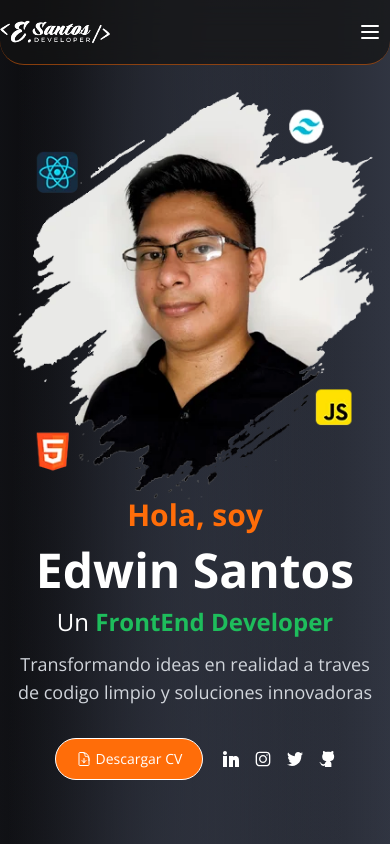
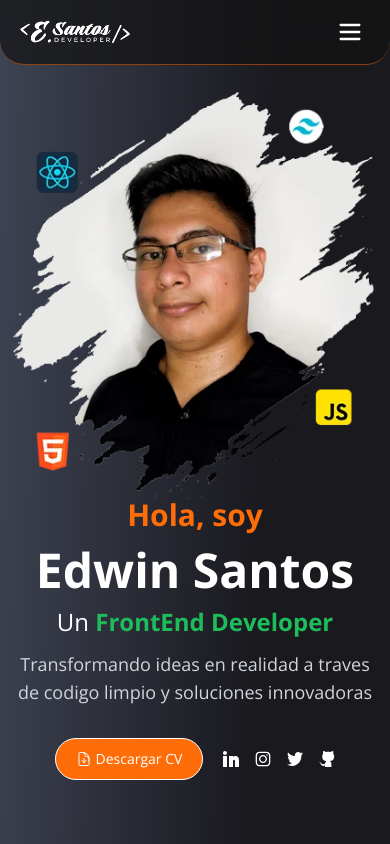
Before and after one commit to Hardash01/porfolio-deployment, a Next.js app: page / in a window 390 px wide. Shown: the top 844 px of the page. Built offline with nearby package versions, Linux system fonts and the light colour scheme.

Commit message:
navegacion

```diff
--- a/components/Footer.js
+++ b/components/Footer.js
@@ -3,7 +3,7 @@ import { redesData, enlacesData, webAbout } from "../data/redesData"
 
 export default function Footer() {
     return(
-        <div className="bg-negrochido backdrop-blur-md bg-opacity-70 rounded-t-3xl border-t border-t-naranja border-opacity-50">
+        <div className="bg-negrochido backdrop-blur-md bg-opacity-80 rounded-t-3xl border-t border-t-naranja border-opacity-50">
             <div className="max-w-screen-xl mx-auto md:w-5/6 lg:w-4/6">
                 <div className="flex flex-col md:flex-row justify-center items-center md:items-start md:justify-between mx-3 md:mx-0 py-10 font-body">
                     <div className="flex flex-col items-center md:items-start md:text-left justify-center mb-5 md:mb-0 text-center md:w-1/3 [text-wrap:balance]">
--- a/components/Header.js
+++ b/components/Header.js
@@ -10,28 +10,28 @@ export default function Header() {
 
   return (
     <nav className="sticky top-0 z-20 bg-black backdrop-blur-md bg-opacity-70 rounded-b-3xl border-b border-b-naranja border-opacity-50">
-      <div className="max-w-screen-xl flex flex-wrap items-center justify-between mx-auto md:w-5/6 lg:w-4/6 py-3 md:pl-0 ">
+      <div className="max-w-screen-xl px-5 mg:px-0 flex flex-wrap items-center justify-between mx-auto md:w-5/6 lg:w-4/6 py-3 md:pl-0 ">
         <a href='#inicio' className="flex items-center pl-0">
           <img src="/img/logo.svg" width={110} height={35} alt="Logo EdwinSantos" />
         </a>
         <button
           onClick={toggleMenu}
           type="button"
-          className="inline-flex items-center p-2 w-10 h-10 justify-center text-sm rounded-lg md:hidden"
+          className="inline-flex items-center p-0 w-10 h-10 justify-center text-sm rounded-lg md:hidden"
           aria-controls="navbar-default"
           aria-expanded={isMenuOpen}
         >
           <span className="sr-only">Open main menu</span>
           {isMenuOpen ? (
-            <XIcon className="w-6 h-6 text-white" aria-hidden="true" />
+            <XIcon className="w-7 h-7 text-white" aria-hidden="true" />
           ) : (
-            <MenuIcon className="w-6 h-6 text-white" aria-hidden="true" />
+            <MenuIcon className="w-7 h-7 text-white" aria-hidden="true" />
           )}
         </button>
         <div
           className={`absolute top-full left-0 px-1 pb-1 w-full md:w-auto ${
             isMenuOpen ? 'block bg-grisoscuro' : 'hidden'
-          } transition-all duration-500 ease-in-out md:flex md:items-center md:space-x-8  md:relative md:bg-transparent`}
+          } transition-all duration-500 ease-in-out md:flex md:items-center md:space-x-8 md:relative md:bg-transparent`}
           id="navbar-default"
         >
           <ul className="text-sm md:text-sm lg:text-sm 2xl:text-lg flex flex-col p-4 md:p-0 mt-4 border border-naranja700 rounded-lg md:flex-row md:space-x-8 md:mt-0 md:border-0">
--- a/styles/globals.css
+++ b/styles/globals.css
@@ -7,7 +7,5 @@
 body {
   /* background-color: #1c0531; */
   /* background-color: #2a383a; */
-  background-size: 100% 100%;
-background-position: 0px 0px,0px 0px,0px 0px,0px 0px,0px 0px;
-background-image: radial-gradient(49% 81% at 45% 47%, #3e4454 0%, #073AFF00 100%),radial-gradient(113% 91% at 17% -2%, #09090b 1%, #FF000000 99%),radial-gradient(142% 91% at 83% 7%, #3e4454 1%, #FF000000 99%),radial-gradient(142% 91% at -6% 74%, #000000FF 1%, #FF000000 99%),linear-gradient(0deg, #09090b 0%, #3e4454 98%);
+  background-image: linear-gradient(to right bottom, #3e4454, #353946, #2c2e38, #22232b, #19191e, #19191e, #19191e, #19191e, #22232b, #2c2e38, #353946, #3e4454);
 }
```
